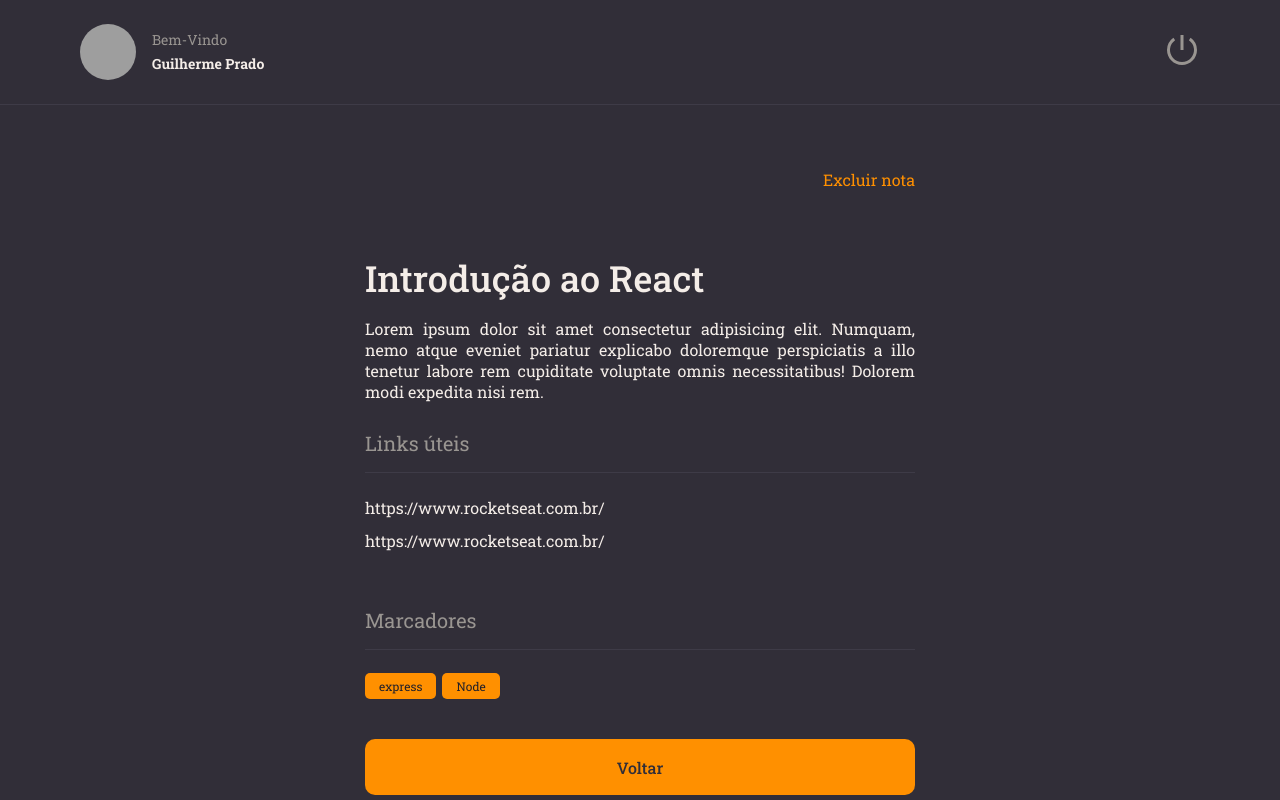
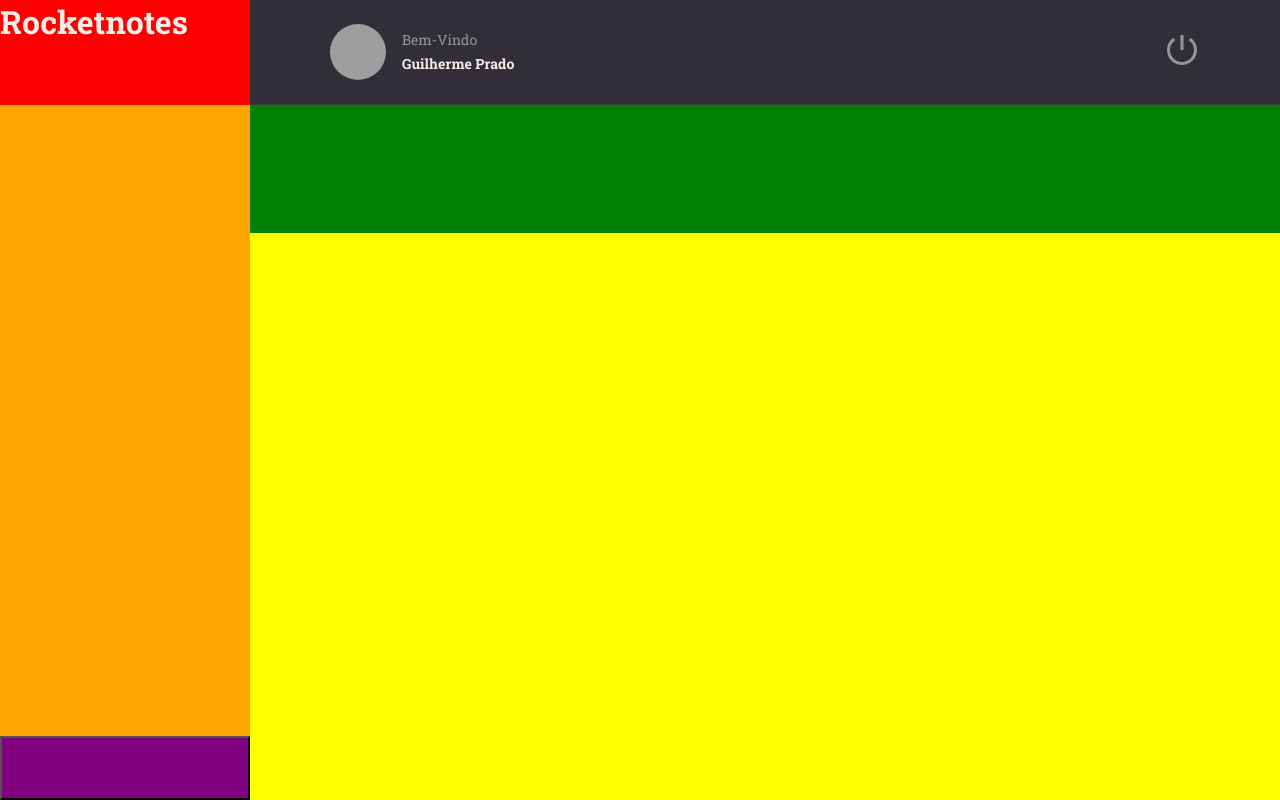
Before and after one commit to guipradocardoso/Rocket-Notes, a React (Vite) app: page / in a window 1280 px wide. Built offline with nearby package versions, Linux system fonts and the light colour scheme; grey boxes are pictures that could not be loaded.

Commit message:
grid distribution in Home

```diff
--- a/src/main.jsx
+++ b/src/main.jsx
@@ -1,6 +1,6 @@
 import React from 'react';
 import ReactDOM from 'react-dom/client';
-import { Details } from './pages/Details';
+import { Home } from './pages/Home';
 import { ThemeProvider } from 'styled-components'
 import theme from './styles/theme';
 import GlobalStyles from './styles/global';
@@ -12,7 +12,7 @@
   <React.StrictMode >
     <ThemeProvider theme={theme}>
       <GlobalStyles />
-      <Details />
+      <Home />
     </ThemeProvider>
   </React.StrictMode>,
 );
--- /dev/null
+++ b/src/pages/Home/index.jsx
@@ -0,0 +1,31 @@
+import { Container, Brand, Menu, Search, Content, NewNote } from './styles';
+
+import { Header } from '../../components/Header';
+
+export function Home() {
+   return (
+      <Container>
+         <Brand>
+            <h1>Rocketnotes</h1>
+         </Brand>
+
+         <Header />
+
+
+         <Menu>
+
+         </Menu>
+         <Search>
+
+         </Search>
+
+         <Content>
+
+         </Content>
+
+         <NewNote>
+
+         </NewNote>
+      </Container>
+   );
+}
--- /dev/null
+++ b/src/pages/Home/styles.js
@@ -0,0 +1,52 @@
+import styled from "styled-components";
+
+export const Container = styled.div`
+
+   width: 100%;
+   height: 100vh;
+
+   display: grid;
+   grid-template-columns: 250px auto;
+   grid-template-rows: 105px 128px auto 64px;
+   grid-template-areas:
+   "brand header"
+   "menu search"
+   "menu content"
+   "newnote content";
+
+   background-color: ${({theme}) => theme.COLORS.BACKGROUND_800};
+
+
+
+
+`
+export const Brand = styled.div`
+   grid-area: brand;
+   background: red;
+
+
+`
+export const Menu = styled.ul`
+   grid-area: menu;
+   background: orange;
+
+
+`
+export const Search = styled.div`
+   grid-area: search;
+   background: green;
+
+
+`
+export const Content = styled.div`
+   grid-area: content;
+   background: yellow;
+
+
+`
+export const NewNote= styled.button`
+   grid-area: newnote;
+   background: purple;
+
+
+`
```
